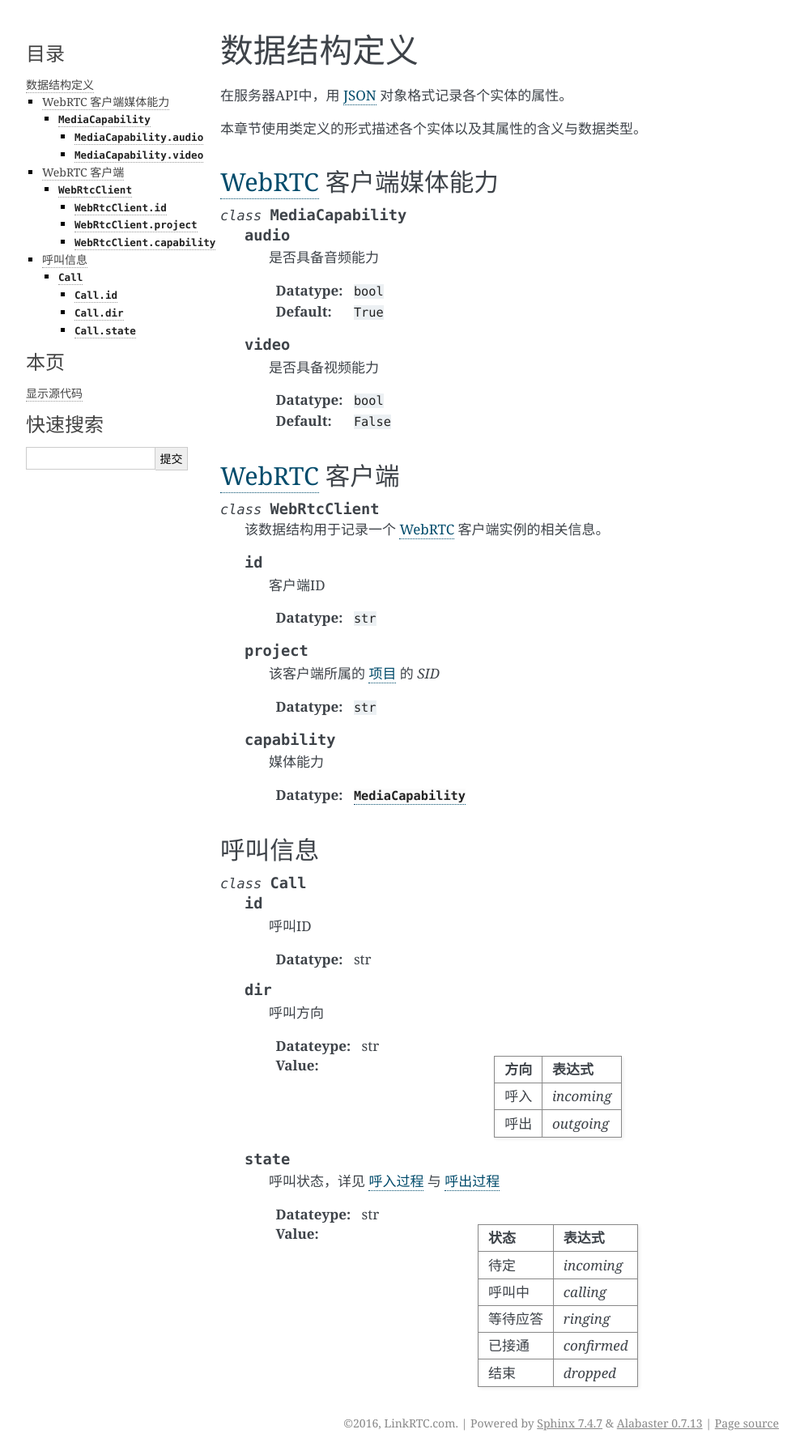
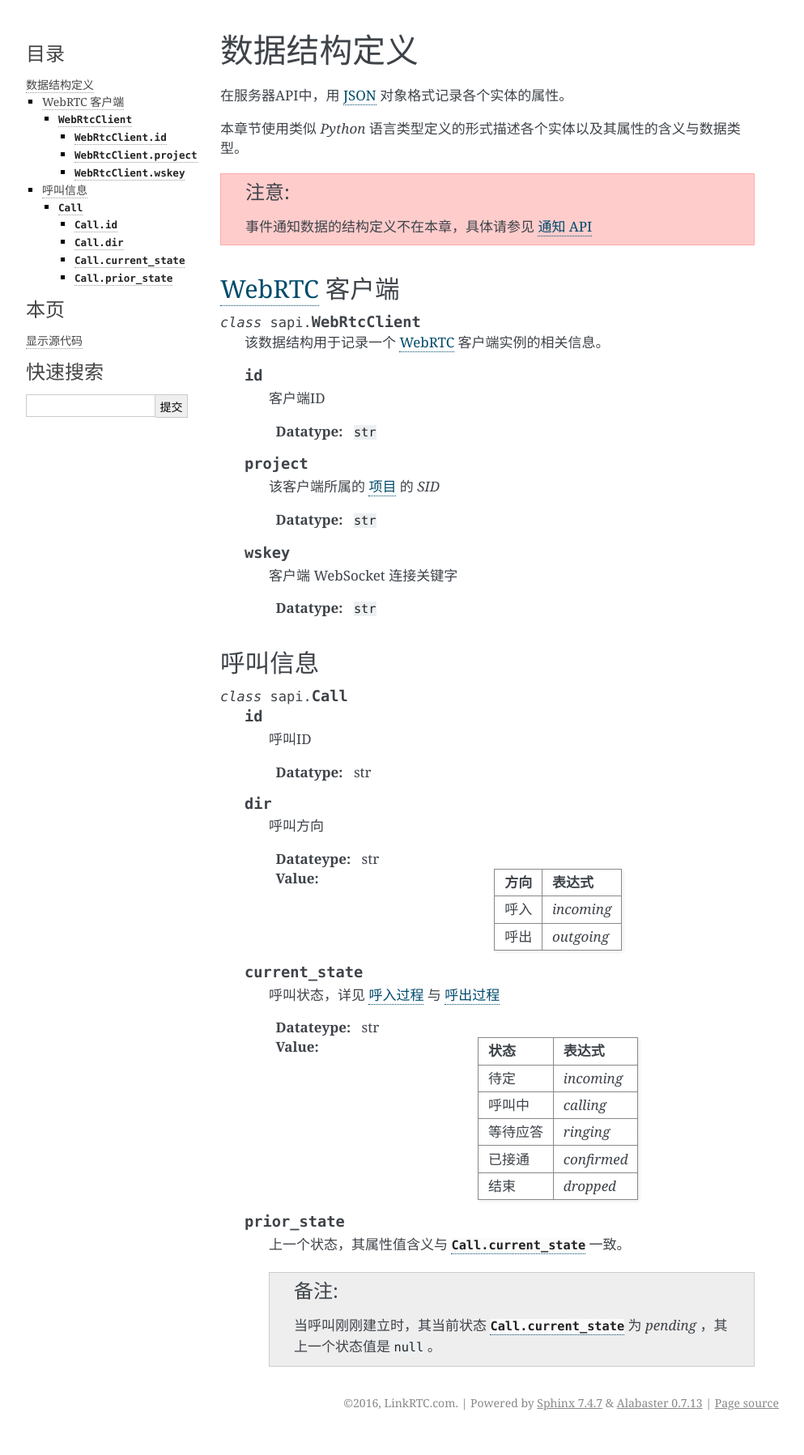
Before and after one commit to linkrtc/api_manual_zh, a Sphinx documentation site: the page built from docs/server_api/datastructure.rst, in a window 1280 px wide. Shown: the whole page at 81% size, without its empty margins (148-1141 px from the left). Built offline with Sphinx 7.4.7, drawn with Linux system fonts in a browser that asks for light colours; after the commit the page ends 1772 px from its top, so only the background shows below that.

Commit message:
Ok, 服务器API定义告一段落！

```diff
--- a/docs/server_api/datastructure.rst
+++ b/docs/server_api/datastructure.rst
@@ -2,26 +2,11 @@
 ##############
 在服务器API中，用 :term:`JSON` 对象格式记录各个实体的属性。
 
-本章节使用类定义的形式描述各个实体以及其属性的含义与数据类型。
+本章节使用类似 `Python` 语言类型定义的形式描述各个实体以及其属性的含义与数据类型。
 
-:term:`WebRTC` 客户端媒体能力
-=============================
+.. attention:: 事件通知数据的结构定义不在本章，具体请参见 :ref:`label-notify-api`
 
-.. class:: MediaCapability
-
-  .. attribute:: audio
-
-    是否具备音频能力
-
-    :datatype: ``bool``
-    :default: ``True``
-
-  .. attribute:: video
-
-    是否具备视频能力
-
-    :datatype: ``bool``
-    :default: ``False``
+.. module:: sapi
 
 :term:`WebRTC` 客户端
 =======================
@@ -42,11 +27,11 @@
 
     :datatype: ``str``
 
-  .. attribute:: capability
+  .. attribute:: wskey
 
-    媒体能力
+    客户端 :term:`WebSocket` 连接关键字
 
-    :datatype: :class:`MediaCapability`
+    :datatype: ``str``
 
 呼叫信息
 ==========
@@ -72,7 +57,7 @@
       呼出     `outgoing`
       ======== ================
 
-  .. attribute:: state
+  .. attribute:: current_state
 
     呼叫状态，详见 :ref:`label-proc-incoming-call` 与 :ref:`label-proc-outgoing-call`
 
@@ -87,3 +72,9 @@
       已接通       `confirmed`
       结束         `dropped`
       ============ ================
+
+  .. attribute:: prior_state
+
+    上一个状态，其属性值含义与 :attr:`Call.current_state` 一致。
+
+    .. note:: 当呼叫刚刚建立时，其当前状态 :attr:`Call.current_state` 为 `pending` ，其上一个状态值是 ``null`` 。
--- a/docs/server_api/index.rst
+++ b/docs/server_api/index.rst
@@ -10,4 +10,5 @@
    安全 <safety>
    WebRTC 客户端 API <webrtc_client_api>
    呼叫 API <call_api>
+   通知 API <notify_api>
    数据结构定义 <datastructure>
```
Also changed, not shown: docs/server_api/notify_api.rst (added, +130 -0 lines).
